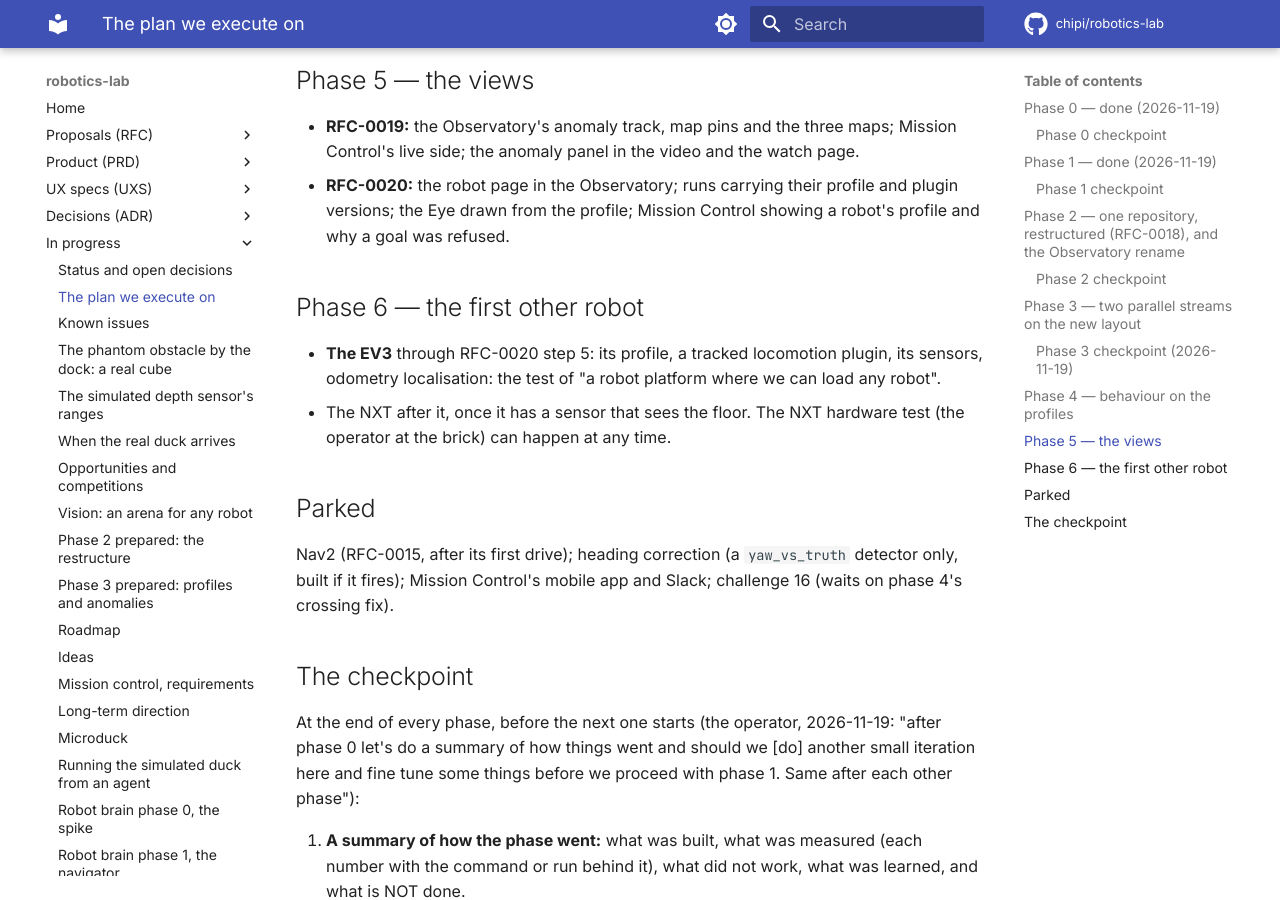
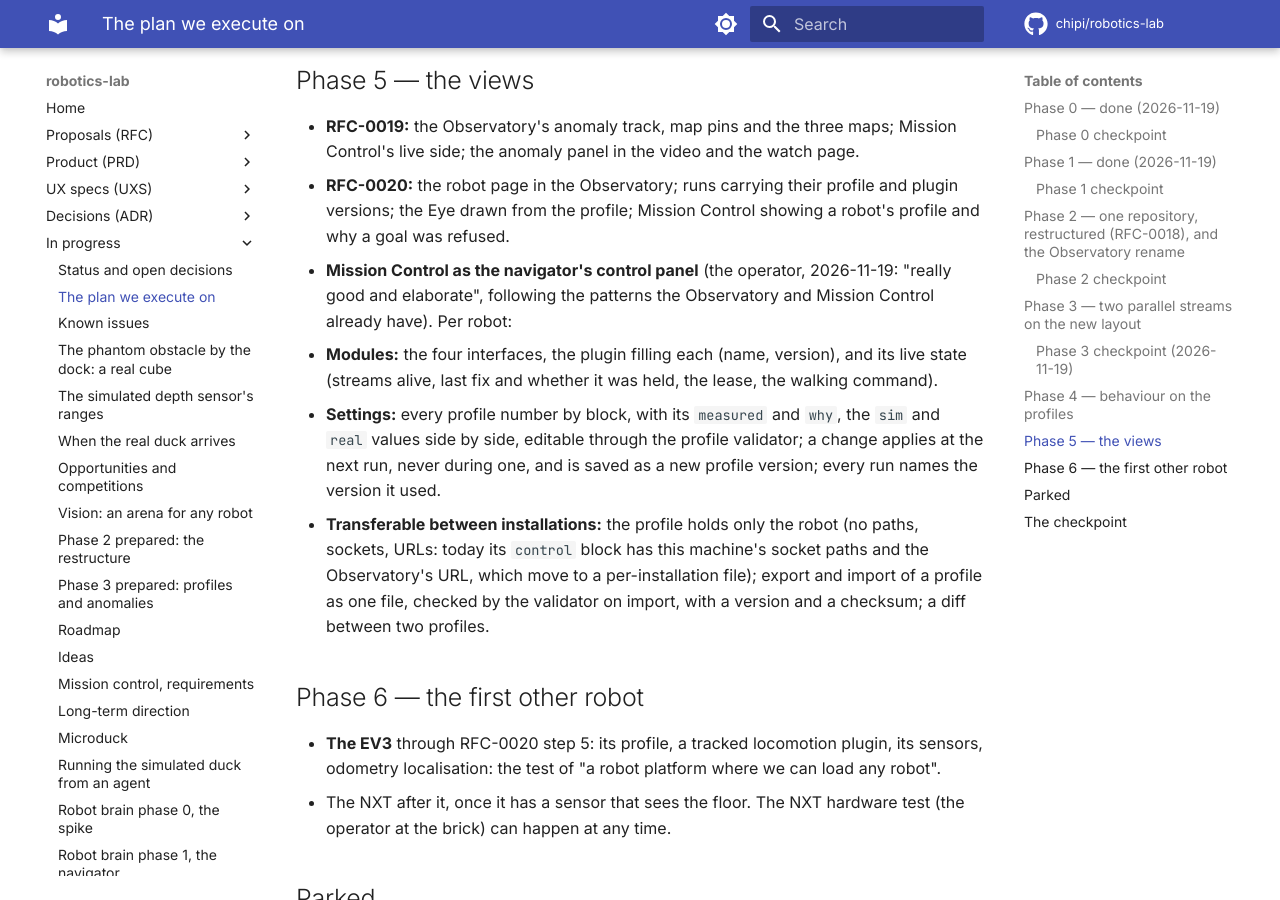
Before and after one commit to chipi/robotics-lab, an MkDocs documentation site: the page built from docs/wip/EXECUTION-PLAN.md, in a window 1280 px wide and 900 px high, scrolled down 5197 px. Built offline with MkDocs 1.6.1 and Material for MkDocs 9.7.7, drawn with Linux system fonts in a browser that asks for light colours; comment, search, counter and statistics services are not loaded.

Commit message:
plan: phase 5 gains Mission Control as the navigator's control panel, with profiles transferable between installations
Co-Authored-By: Claude Opus 5.5 <noreply@anthropic.com>
Claude-Session: https://claude.ai/code/session_014cvkLDtihKBLiV2cbMenbC

```diff
--- a/docs/wip/EXECUTION-PLAN.md
+++ b/docs/wip/EXECUTION-PLAN.md
@@ -180,6 +180,17 @@ refusal burst 3 legs within 0.10 m, room disagrees 280 mm, head off its walking
 - **RFC-0020:** the robot page in the Observatory; runs carrying their profile and plugin versions;
   the Eye drawn from the profile; Mission Control showing a robot's profile and why a goal was
   refused.
+- **Mission Control as the navigator's control panel** (the operator, 2026-11-19: "really good and
+  elaborate", following the patterns the Observatory and Mission Control already have). Per robot:
+  - **Modules:** the four interfaces, the plugin filling each (name, version), and its live state
+    (streams alive, last fix and whether it was held, the lease, the walking command).
+  - **Settings:** every profile number by block, with its `measured` and `why`, the `sim` and `real`
+    values side by side, editable through the profile validator; a change applies at the next run,
+    never during one, and is saved as a new profile version; every run names the version it used.
+  - **Transferable between installations:** the profile holds only the robot (no paths, sockets,
+    URLs: today its `control` block has this machine's socket paths and the Observatory's URL, which
+    move to a per-installation file); export and import of a profile as one file, checked by the
+    validator on import, with a version and a checksum; a diff between two profiles.
 
 ## Phase 6 — the first other robot
 
```
